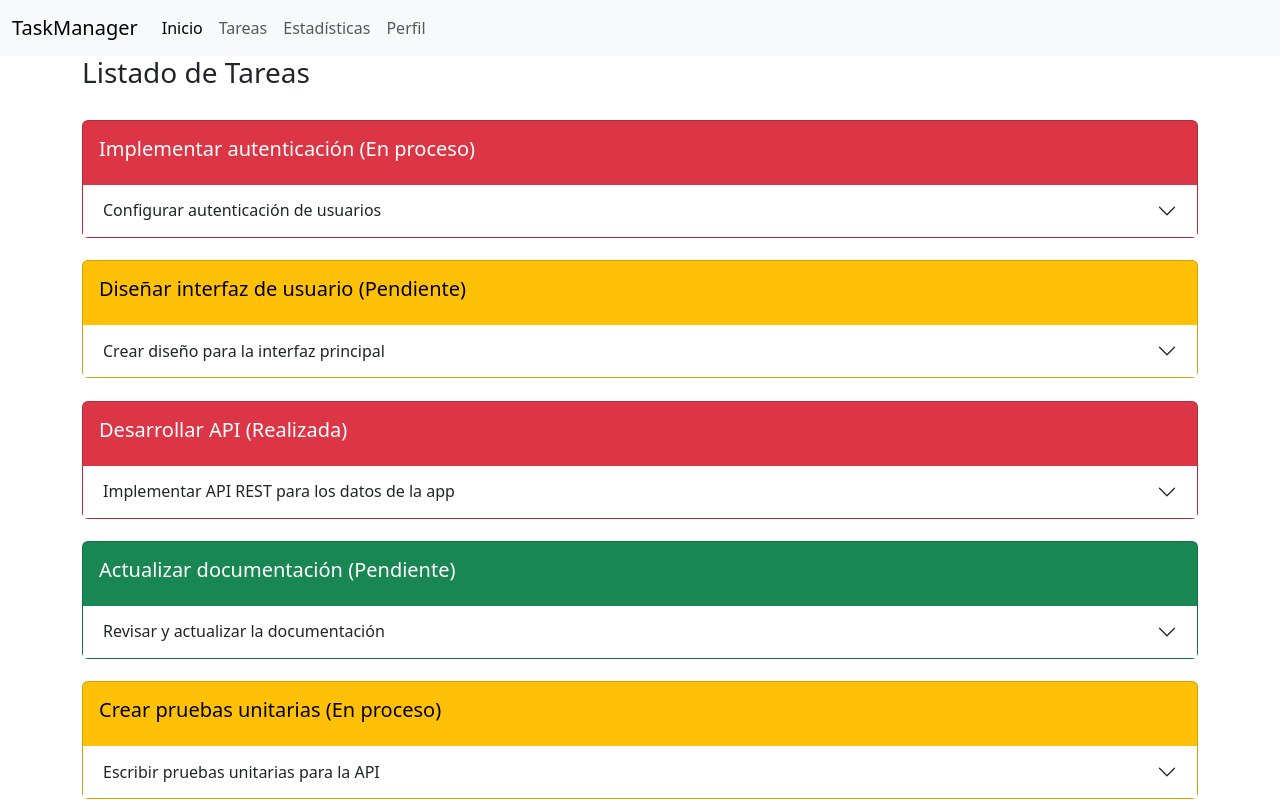
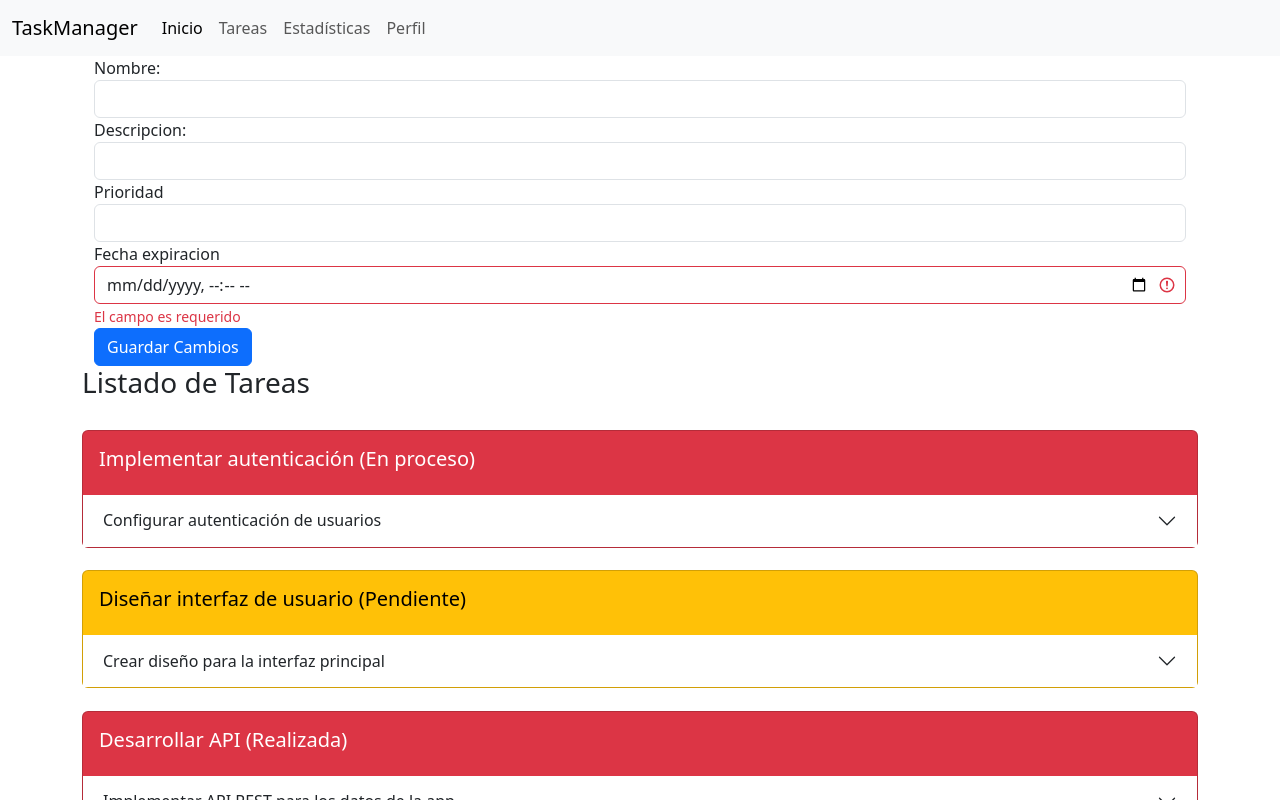
Before and after one commit to amedhue1804/ANGULAR-TUTORIAL, an Angular app: page / in a window 1280 px wide. Shown: the top 800 px of the page. Built offline with nearby package versions, Linux system fonts and the light colour scheme.

Commit message:
Clase 25/11/24

```diff
--- a/src/app/components/task/taskform/taskform.component.html
+++ b/src/app/components/task/taskform/taskform.component.html
@@ -0,0 +1,32 @@
+<div class="container">
+    <div class="row">
+      <div class="col-md-12">
+        <form [formGroup]="formTaskEdit" (ngSubmit)="onSubmit()" >
+            <div class="form-group">
+              <label for="exampleFormControlInput1">Nombre:</label>
+              <input type="email" class="form-control" formControlName="name" id="exampleFormControlInput">
+            </div>
+
+            <div class="form-group">
+              <label for="exampleFormControlInput1">Descripcion:</label>
+              <input type="email" class="form-control" formControlName="description" id="exampleFormControlInput1" rows="1">
+            </div>
+
+            <div class="form-group">
+              <label for="exampleFormControlSelect1">Prioridad</label>
+              <select class="form-control" formControlName="priority" id="exampleFormControlSelect1">
+                <option value="H">Alta</option>
+                <option value="M">Media</option>
+                <option value="L">Baja</option>>
+              </select>
+            </div>
+            <div class="form-group">
+              <label for="exampleFormControlInput1">Fecha expiracion</label>
+              <input type="datetime-local" formControlName="expirationDate" [ngClass]="{'is-invalid': this.formTaskEdit.get('expirationDate')?.invalid}" class="form-control" id="exampleFromcontrolInput">
+              <small class="text-danger" *ngIf="formTaskEdit.get('expirationDate')?.errors?.['required']"> El campo es requerido </small>
+            </div>
+            <button class="btn btn-primary" type="submit">Guardar Cambios</button>
+          </form>
+      </div>
+    </div>
+</div>
--- a/src/app/components/task/taskform/taskform.component.ts
+++ b/src/app/components/task/taskform/taskform.component.ts
@@ -1,12 +1,33 @@
+import { CommonModule } from '@angular/common';
 import { Component } from '@angular/core';
+import { TaskresumeComponent } from '../taskresume/resume.component';
+import { FormBuilder, FormGroup, ReactiveFormsModule, Validators } from '@angular/forms';
 
 @Component({
   selector: 'app-taskform',
   standalone: true,
-  imports: [],
+  imports: [CommonModule,ReactiveFormsModule],
   templateUrl: './taskform.component.html',
-  styleUrl: './taskform.component.css'
+  styleUrls: ['./taskform.component.css']
 })
+
 export class TaskformComponent {
 
+formTaskEdit:FormGroup;
+
+constructor(formBuilder:FormBuilder){
+  this.formTaskEdit=formBuilder.group({
+    'name': ['',[Validators.required]],
+    'description': ['',[Validators.required]],
+    'priority': ['',[Validators.required]],
+    'expirationDate': ['',[Validators.required]]
+  })
 }
+
+onSubmit():void{
+if(this.formTaskEdit.valid ){
+  console.log(this.formTaskEdit.value)
+}else{
+  console.log(`El formulario tiene errores: ${this.formTaskEdit.get('name')?.errors}`)
+}
+}}
--- a/src/app/components/task/tasklist/tasklist.component.html
+++ b/src/app/components/task/tasklist/tasklist.component.html
@@ -1,4 +1,9 @@
 <div class="container">
+  <div class="row">
+    <div class="col-md-12">
+      <app-taskform></app-taskform>
+    </div>
+  </div>
   <div class="row">
     <div class="col-md-12">
       <h3>Listado de Tareas</h3>
--- a/src/app/components/task/tasklist/tasklist.component.ts
+++ b/src/app/components/task/tasklist/tasklist.component.ts
@@ -3,10 +3,13 @@ import { Task, TaskPriority, TaskStatus } from '../../../models/task.model';
 import { CommonModule } from '@angular/common';
 import { TaskresumeComponent } from "../taskresume/resume.component";
 import { TaskEvent } from '../../../models/taskEvent.model';
+import { TaskformComponent } from '../taskform/taskform.component';
+import { FormsModule } from '@angular/forms';
+
 @Component({
   selector: 'app-tasklist',
   standalone: true,
-  imports: [CommonModule, TaskresumeComponent],
+  imports: [CommonModule, TaskresumeComponent,TaskformComponent,FormsModule],
   templateUrl: './tasklist.component.html',
   styleUrl: './tasklist.component.css'
 })
```
